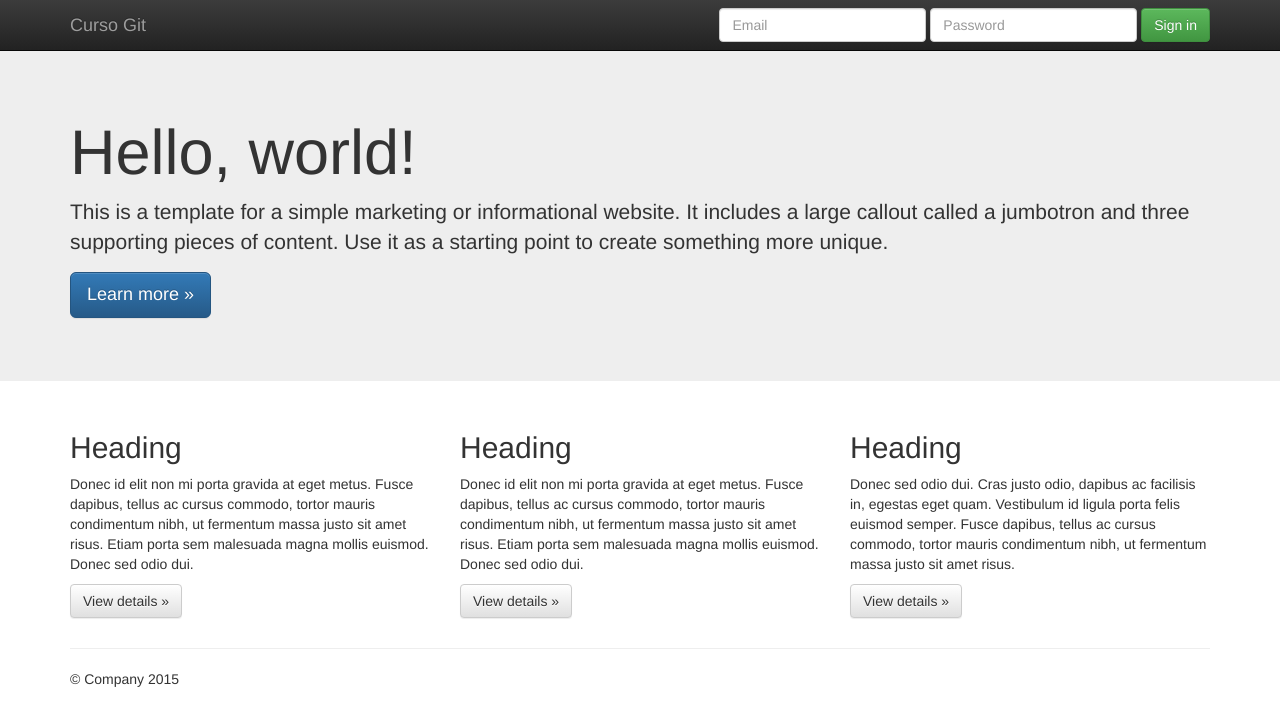
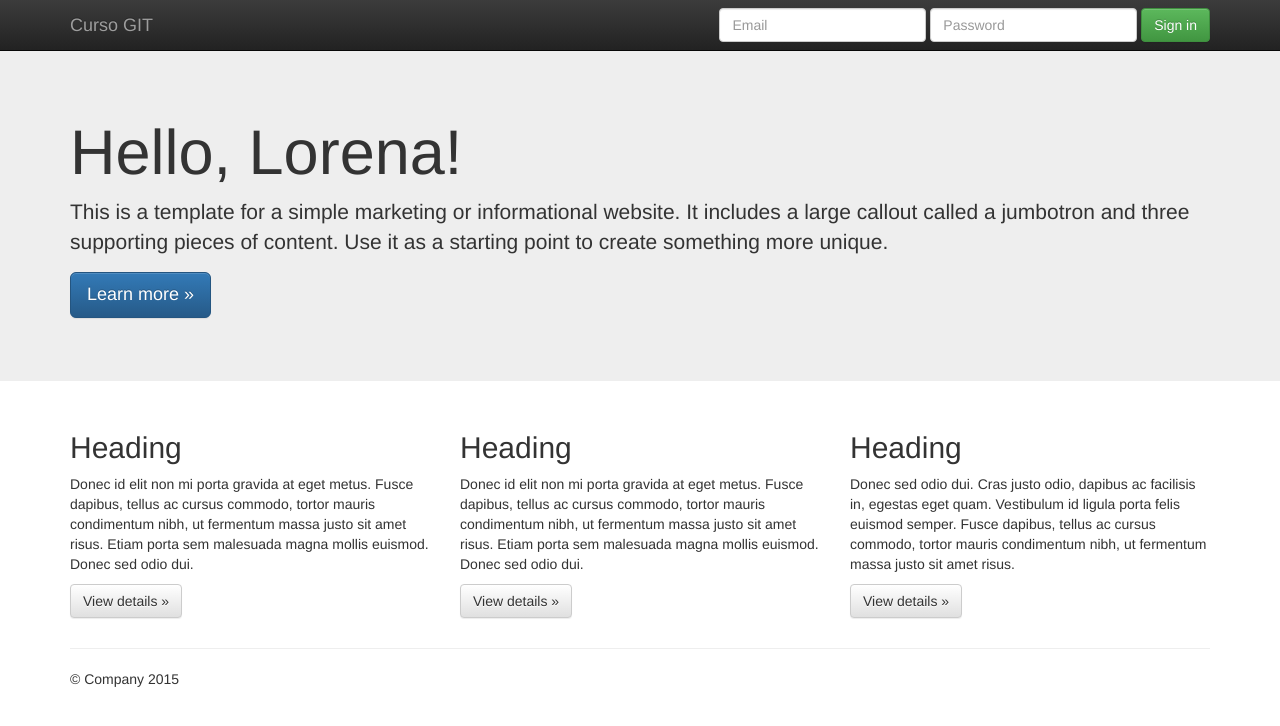
Before and after one commit to lorecam/CursoGitBCI, a plain HTML site: page index.html in a window 1280 px wide. Drawn offline with nearby package versions, Linux system fonts and the light colour scheme.

Commit message:
Se actualiza bienvenida y titulo del archivo index.html

```diff
--- a/index.html
+++ b/index.html
@@ -36,7 +36,7 @@
             <span class="icon-bar"></span>
             <span class="icon-bar"></span>
           </button>
-          <a class="navbar-brand" href="#">Curso Git</a>
+          <a class="navbar-brand" href="#">Curso GIT</a>
         </div>
         <div id="navbar" class="navbar-collapse collapse">
           <form class="navbar-form navbar-right" role="form">
@@ -55,7 +55,7 @@
     <!-- Main jumbotron for a primary marketing message or call to action -->
     <div class="jumbotron">
       <div class="container">
-        <h1>Hello, world!</h1>
+        <h1>Hello, Lorena!</h1>
         <p>This is a template for a simple marketing or informational website. It includes a large callout called a jumbotron and three supporting pieces of content. Use it as a starting point to create something more unique.</p>
         <p><a class="btn btn-primary btn-lg" href="#" role="button">Learn more &raquo;</a></p>
       </div>
```
